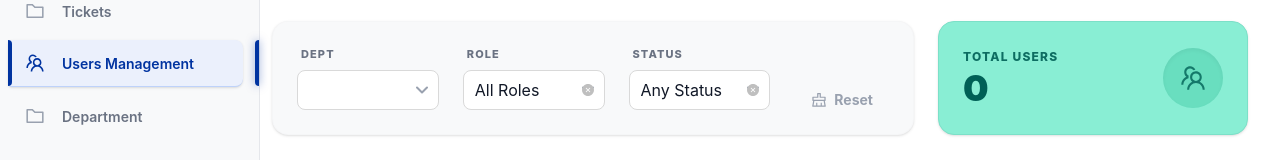
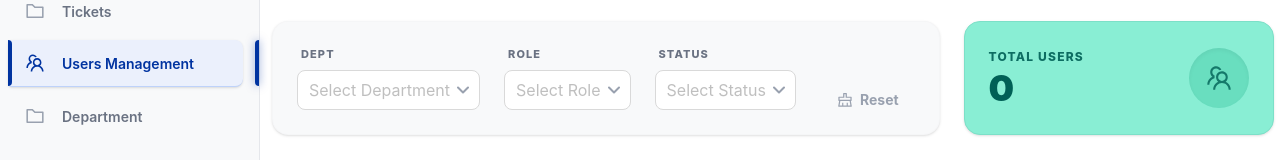
Before and after one commit to vignesh-encipher/ticketing-system, a Next.js app in the folder frontend/: page /admin/users in a window 1280 px wide. Shown: the part 208-368 px from the top of the page. Built offline with nearby package versions, Linux system fonts and the light colour scheme; no server answers.

Commit message:
[bug]:remove filter default values

```diff
--- a/frontend/src/app/admin/tickets/page.tsx
+++ b/frontend/src/app/admin/tickets/page.tsx
@@ -22,6 +22,7 @@ const filterItem = [
   {
     type: "select" as const,
     name: "department",
+    placeholder: "Select Department",
     title: "DEPARTMENT",
     options: [],
     active: true,
@@ -30,8 +31,8 @@ const filterItem = [
     type: "select" as const,
     name: "status",
     title: "STATUS",
+    placeholder: "Select Status",
     options: [
-      { value: "All Statuses", label: "All Statuses" },
       { value: "Open", label: "Open" },
       { value: "In Progress", label: "In Progress" },
       { value: "Resolved", label: "Resolved" },
@@ -43,8 +44,8 @@ const filterItem = [
     type: "select" as const,
     name: "priority",
     title: "PRIORITY",
+    placeholder: "Select Priority",
     options: [
-      { value: "All Priorities", label: "All Priorities" },
       ...getPriorities,
     ],
     active: true,
@@ -238,7 +239,6 @@ const TicketsPage = ({
           return {
             ...item,
             options: [
-              { value: "All Departments", label: "All Departments" },
               ...deptOptions,
             ],
           };
--- a/frontend/src/app/admin/users/page.tsx
+++ b/frontend/src/app/admin/users/page.tsx
@@ -22,6 +22,7 @@ const filterItem: FilterItemDef[] = [
   {
     type: "select",
     name: "department",
+    placeholder: "Select Department",
     title: "DEPT",
     options: [],
     active: true,
@@ -30,15 +31,16 @@ const filterItem: FilterItemDef[] = [
     type: "select",
     name: "role",
     title: "ROLE",
-    options: [{ value: "All Roles", label: "All Roles" }, ...getRoles],
+    placeholder: "Select Role",
+    options: [...getRoles],
     active: true,
   },
   {
     type: "select",
     name: "status",
     title: "STATUS",
+    placeholder: "Select Status",
     options: [
-      { value: "Any Status", label: "Any Status" },
       { value: "Active", label: "Active" },
       { value: "Inactive", label: "Inactive" },
     ],
--- a/frontend/src/components/filter/index.tsx
+++ b/frontend/src/components/filter/index.tsx
@@ -52,7 +52,7 @@ const Filters: React.FC<FiltersProps> = ({
                   className="w-full"
                   placeholder={item.placeholder}
                   options={item.options}
-                  value={selectedOption?.[item.name] || item.options?.[0]?.value}
+                  value={selectedOption?.[item.name] || undefined}
                   onChange={(val) =>
                     setSelectedOption && setSelectedOption({ ...selectedOption, [item.name]: val })
                   }
```
